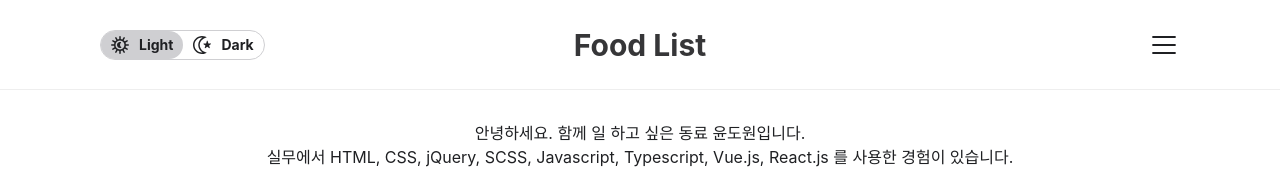
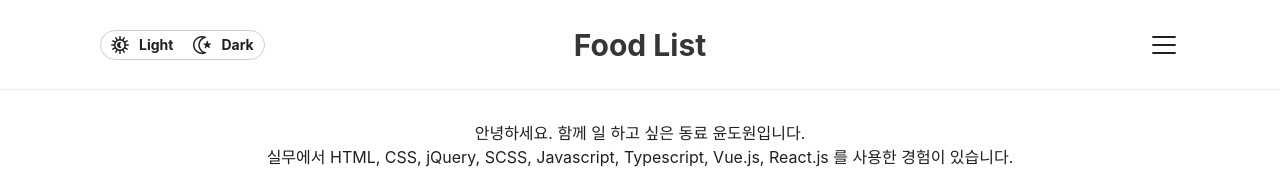
Before and after one commit to yoondowonn/FoodList, a React (Vite) app: page /user in a window 1280 px wide. Shown: the top 169 px of the page. Built offline with nearby package versions, Linux system fonts and the light colour scheme.

Commit message:
mode 소스 보완

```diff
--- a/src/button/Button.tsx
+++ b/src/button/Button.tsx
@@ -1,7 +1,9 @@
-import React, { useState, useContext } from "react";
+import React, { useState, useContext, useEffect } from "react";
 import styled from "styled-components";
 import BasicIcon from "../basicIcon/BasicIcon";
 import { ThemeContext } from "styled-components";
+import { useModeStore } from "../store/ModeStore";
+import { ServiceType } from "type/ServiceType";
 
 const ButtonWrap = styled.div`
   display: flex;
@@ -34,7 +36,7 @@ const LabelWrap = styled.span`
 `;
 
 type ModeOption = {
-  value: string;
+  value: ServiceType;
   label: string;
 };
 
@@ -49,13 +51,32 @@ const GuideButtons: React.FC<GuideButtonsProps> = ({
   options,
   onSelectMode,
 }) => {
-  const [activeLabel, setActiveLabel] = useState<string | null>("Light");
   const theme = useContext(ThemeContext);
+  const { type, setModeType } = useModeStore();
+
+  // 초기 상태 설정
+  const initialLabel =
+    options.find((option) => option.value === type)?.label || null;
+  const [activeLabel, setActiveLabel] = useState<string | null>(initialLabel);
+
+  // 저장소의 상태와 동기화
+  useEffect(() => {
+    const newActiveLabel =
+      options.find((option) => option.value === type)?.label || null;
+    setActiveLabel(newActiveLabel);
+  }, [type, options]);
 
   const handleClick = (label: string) => {
     const newActiveLabel = label === activeLabel ? null : label;
     setActiveLabel(newActiveLabel);
+
     const selectedOption = options.find((option) => option.label === label);
+
+    // 저장소의 상태 업데이트
+    if (selectedOption) {
+      setModeType(selectedOption.value);
+    }
+
     onSelectMode(selectedOption ? selectedOption.value : "");
   };
 
--- a/src/store/ModeStore.ts
+++ b/src/store/ModeStore.ts
@@ -7,7 +7,7 @@ export interface ModeStore {
   setModeType: (mode: ServiceType) => void;
 }
 
-export const useModeStore = create(
+export const useModeStore = create<ModeStore>()(
   persist(
     (set) => ({
       type: ServiceType.None,
--- a/src/type/ServiceType.ts
+++ b/src/type/ServiceType.ts
@@ -1,5 +1,5 @@
-export const enum ServiceType {
-  Light = "Light",
-  Dark = "Dark",
-  None = "",
+export enum ServiceType {
+  None = "none",
+  Light = "light",
+  Dark = "dark",
 }
```
